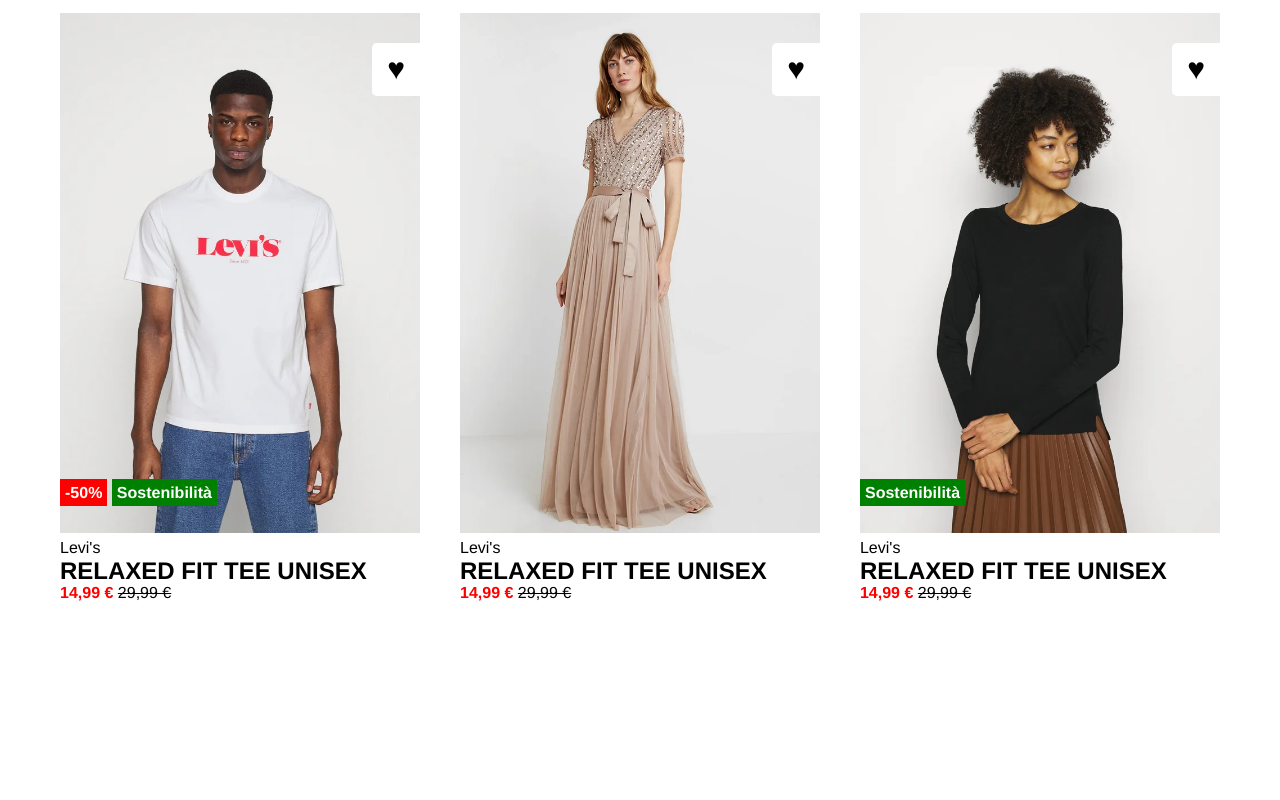
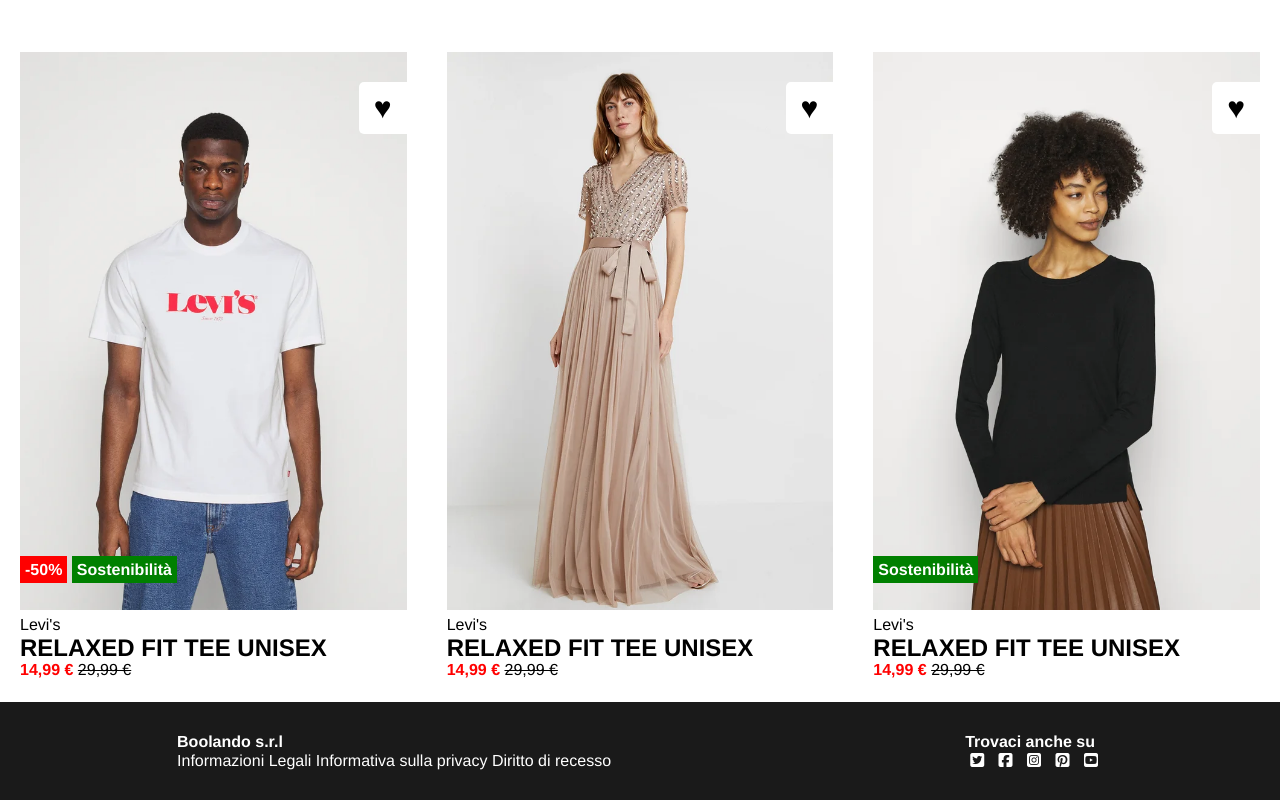
Before and after one commit to nicolacaddeo/html-css-boolando, a plain HTML site: page index.html in a window 1280 px wide. Shown: the part 810-1610 px from the top of the page. Before the commit the page ends 1435 px from the top, so only its background shows below. Drawn offline with Linux system fonts and the light colour scheme.

Commit message:
struttura footer

```diff
--- a/css/style.css
+++ b/css/style.css
@@ -13,14 +13,13 @@ body {
 a {
     text-decoration: none;
     color: #fff;
-    font-weight: bold;
 }
 
 /* /GENERAL RULES */
 
 /* UTILITIES */
 .container {
-    max-width: 1200px;
+    max-width: 1500px;
     margin: 0 auto;
 }
 
@@ -59,6 +58,10 @@ header {
 
 header div {
     padding: 15px 0;
+}
+
+.header-links {
+    font-weight: bold;
 }
 
 header a,
@@ -140,4 +143,18 @@ main img {
 
 /* /Main style */
 
+/* Footer style */
+footer {
+    background-color: #1a1a1a;
+    color: #fff;
+}
+
+.footer-links,
+.social-icons {
+    margin-top: 30px;
+    margin-bottom: 30px;
+}
+
+/* /Footer style */
+
 /* /STYLE */
--- a/index.html
+++ b/index.html
@@ -13,7 +13,7 @@
 <body>
     <header>
         <div class="container flex space-between align-items-center">
-            <section>
+            <section class="header-links">
                 <a href="#">Donna</a>
                 <a href="#">Uomo</a>
                 <a href="#">Bambini</a>
@@ -135,7 +135,22 @@
 
     </main>
     <footer>
-
+        <div class="flex container space-between">
+            <div class="footer-links">
+                <h4>Boolando s.r.l</h4>
+                <a href="#">Informazioni Legali</a>
+                <a href="#">Informativa sulla privacy</a>
+                <a href="#">Diritto di recesso</a>
+            </div>
+            <div class="social-icons">
+                <h4>Trovaci anche su</h4>
+                <i class="fa-brands fa-twitter-square"></i>
+                <i class="fa-brands fa-facebook-square"></i>
+                <i class="fa-brands fa-instagram-square"></i>
+                <i class="fa-brands fa-pinterest-square"></i>
+                <i class="fa-brands fa-youtube-square"></i>
+            </div>
+        </div>
     </footer>
 </body>
 
```
